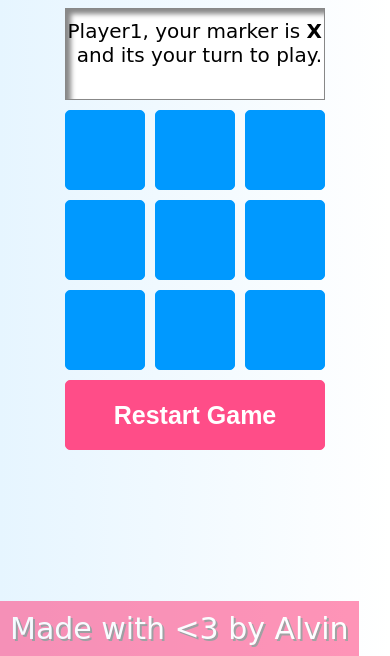
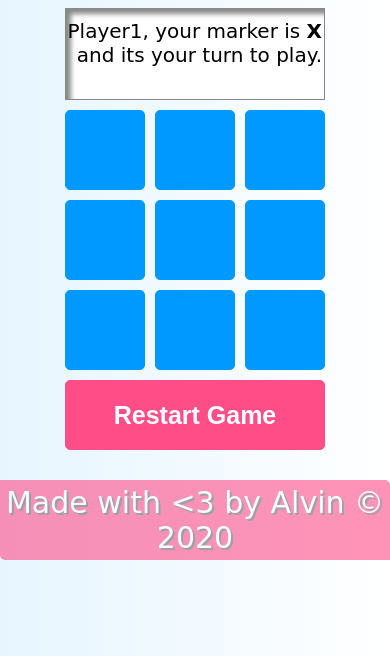
Before and after one commit to alvinpeter9/tictactoe, a plain HTML site: page index.html in a window 390 px wide. Shown: the part 188-844 px from the top of the page. Drawn offline with Linux system fonts and the light colour scheme.

Commit message:
mobile layout optimized

```diff
--- a/index.html
+++ b/index.html
@@ -1,7 +1,7 @@
 <!DOCTYPE html>
 <html lang="en" dir="ltr">
   <head>
-    <meta charset="utf-8">
+    <meta name="viewport" content="width=device-width, initial-scale=1.0">
     <link rel="stylesheet" href="tictactoe.css">
     <title>TicTacToe Game</title>
   </head>
@@ -26,7 +26,7 @@
       <input type="submit" id="btn1" value="Restart Game">
     </div>
     <footer>
-      Made with <3 by Alvin
+      Made with <3 by Alvin &#169 2020
     </footer>
 
     </div>
--- a/tictactoe.css
+++ b/tictactoe.css
@@ -3,7 +3,8 @@ html, body {
   height: 100%;
   font-family: cursive, sans-serif;
   font-size: 30px;
-  margin: 0;
+  margin: 0;width: 100%;
+  height: 100%;
   background-image: linear-gradient(to right, #e6f5ff, #fff);
 }
 header {
@@ -79,13 +80,13 @@ header {
     cursor: not-allowed;
 }
 footer {
-  position: fixed;
-  bottom: 0px;
+  margin-top: 30px;
+  margin-bottom: 0px;
   background-color: #ff4d88;
   color: #fff;
   opacity: 0.6;
   text-align: center;
   text-shadow: 2px 2px #666;
-  margin-top: 20px;
-  padding: 10px;
+  border-radius: 0px 5px;
+  padding: 5px;
 }
```
